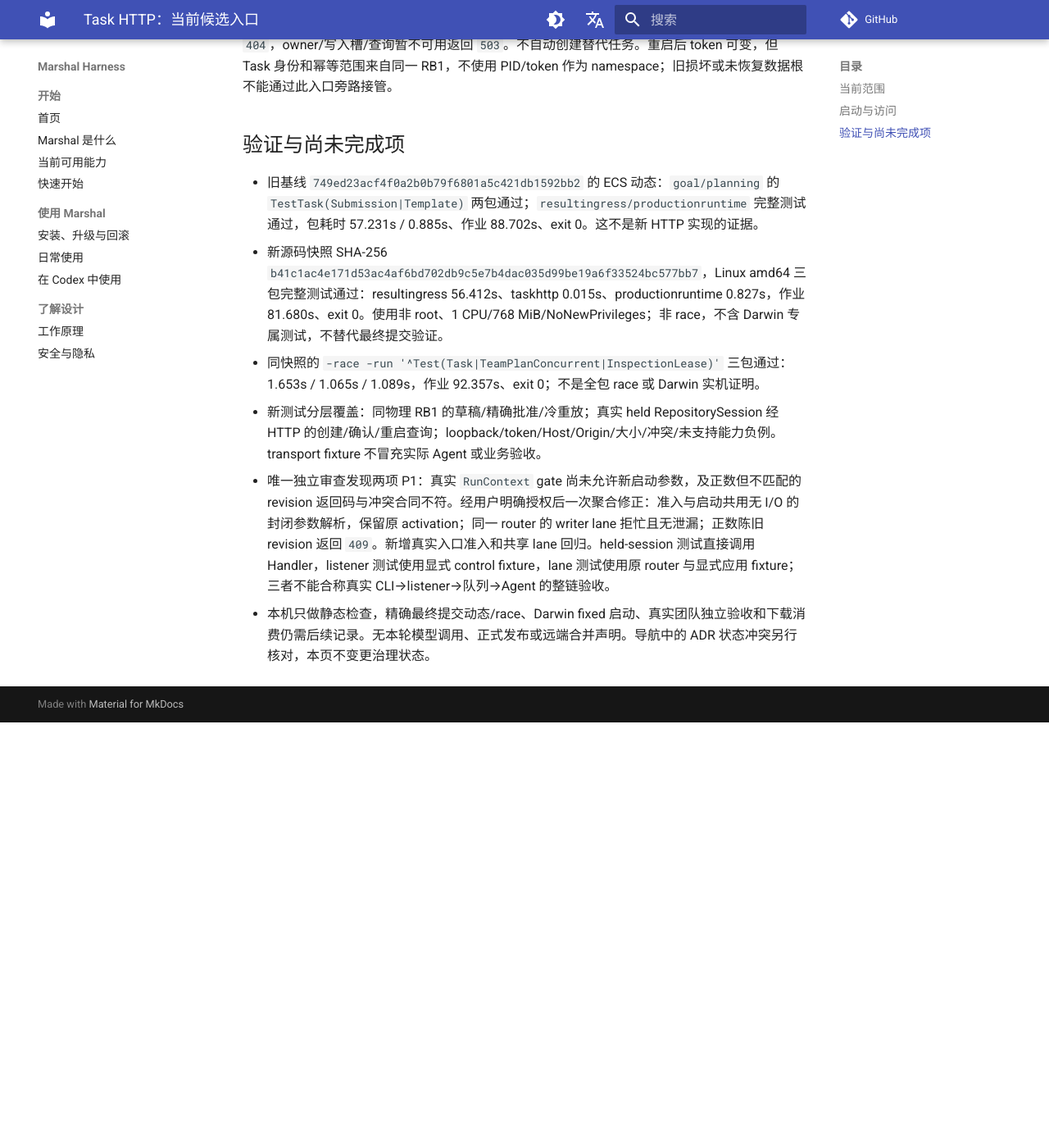
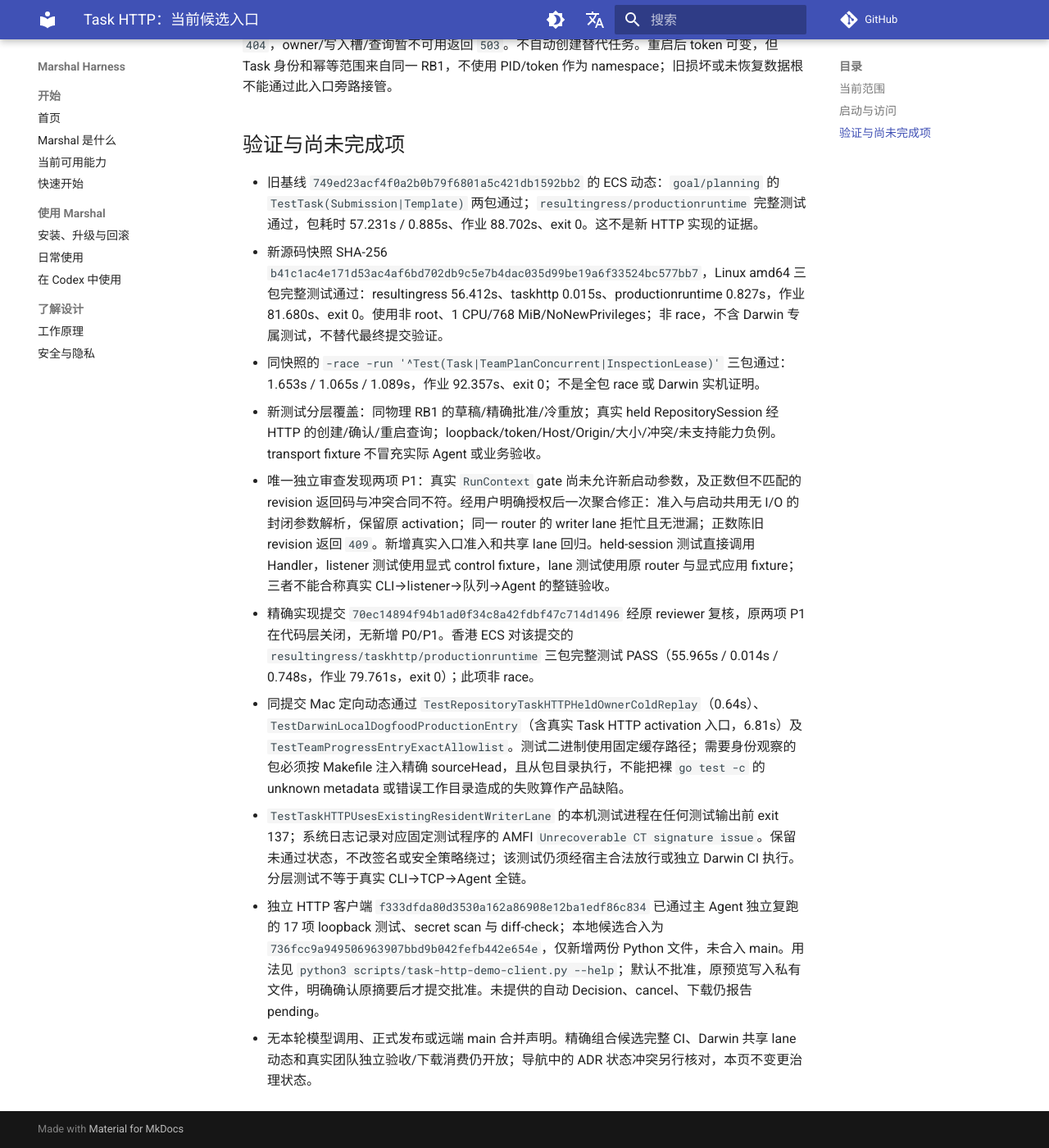
Before and after one commit to chiga0/marshal-harness, an MkDocs documentation site: the page built from docs/task-http-preview.md, in a window 1280 px wide and 1400 px high, scrolled down 1728 px. Shown: the whole window at 82% size. Built offline with MkDocs 1.6.1 and Material for MkDocs 9.7.7, drawn with Linux system fonts in a browser that asks for light colours; comment, search, counter and statistics services are not loaded; before the commit the page ends 2609 px from its top, so only the background shows below that.

Commit message:
docs: record Task HTTP validation and remaining demo exits

```diff
--- a/docs/task-http-preview.md
+++ b/docs/task-http-preview.md
@@ -50,4 +50,8 @@
 - 同快照的 `-race -run '^Test(Task|TeamPlanConcurrent|InspectionLease)'` 三包通过：1.653s / 1.065s / 1.089s，作业 92.357s、exit 0；不是全包 race 或 Darwin 实机证明。
 - 新测试分层覆盖：同物理 RB1 的草稿/精确批准/冷重放；真实 held RepositorySession 经 HTTP 的创建/确认/重启查询；loopback/token/Host/Origin/大小/冲突/未支持能力负例。transport fixture 不冒充实际 Agent 或业务验收。
 - 唯一独立审查发现两项 P1：真实 `RunContext` gate 尚未允许新启动参数，及正数但不匹配的 revision 返回码与冲突合同不符。经用户明确授权后一次聚合修正：准入与启动共用无 I/O 的封闭参数解析，保留原 activation；同一 router 的 writer lane 拒忙且无泄漏；正数陈旧 revision 返回 `409`。新增真实入口准入和共享 lane 回归。held-session 测试直接调用 Handler，listener 测试使用显式 control fixture，lane 测试使用原 router 与显式应用 fixture；三者不能合称真实 CLI→listener→队列→Agent 的整链验收。
-- 本机只做静态检查，精确最终提交动态/race、Darwin fixed 启动、真实团队独立验收和下载消费仍需后续记录。无本轮模型调用、正式发布或远端合并声明。导航中的 ADR 状态冲突另行核对，本页不变更治理状态。
+- 精确实现提交 `70ec14894f94b1ad0f34c8a42fdbf47c714d1496` 经原 reviewer 复核，原两项 P1 在代码层关闭，无新增 P0/P1。香港 ECS 对该提交的 `resultingress/taskhttp/productionruntime` 三包完整测试 PASS（55.965s / 0.014s / 0.748s，作业 79.761s，exit 0）；此项非 race。
+- 同提交 Mac 定向动态通过 `TestRepositoryTaskHTTPHeldOwnerColdReplay`（0.64s）、`TestDarwinLocalDogfoodProductionEntry`（含真实 Task HTTP activation 入口，6.81s）及 `TestTeamProgressEntryExactAllowlist`。测试二进制使用固定缓存路径；需要身份观察的包必须按 Makefile 注入精确 sourceHead，且从包目录执行，不能把裸 `go test -c` 的 unknown metadata 或错误工作目录造成的失败算作产品缺陷。
+- `TestTaskHTTPUsesExistingResidentWriterLane` 的本机测试进程在任何测试输出前 exit 137；系统日志记录对应固定测试程序的 AMFI `Unrecoverable CT signature issue`。保留未通过状态，不改签名或安全策略绕过；该测试仍须经宿主合法放行或独立 Darwin CI 执行。分层测试不等于真实 CLI→TCP→Agent 全链。
+- 独立 HTTP 客户端 `f333dfda80d3530a162a86908e12ba1edf86c834` 已通过主 Agent 独立复跑的 17 项 loopback 测试、secret scan 与 diff-check；本地候选合入为 `736fcc9a949506963907bbd9b042fefb442e654e`，仅新增两份 Python 文件，未合入 main。用法见 `python3 scripts/task-http-demo-client.py --help`；默认不批准，原预览写入私有文件，明确确认原摘要后才提交批准。未提供的自动 Decision、cancel、下载仍报告 pending。
+- 无本轮模型调用、正式发布或远端 main 合并声明。精确组合候选完整 CI、Darwin 共享 lane 动态和真实团队独立验收/下载消费仍开放；导航中的 ADR 状态冲突另行核对，本页不变更治理状态。
```
Also changed, not shown: docs/audit-report.md (+4 -0 lines), docs/roadmap-status.md (+2 -1 lines).
